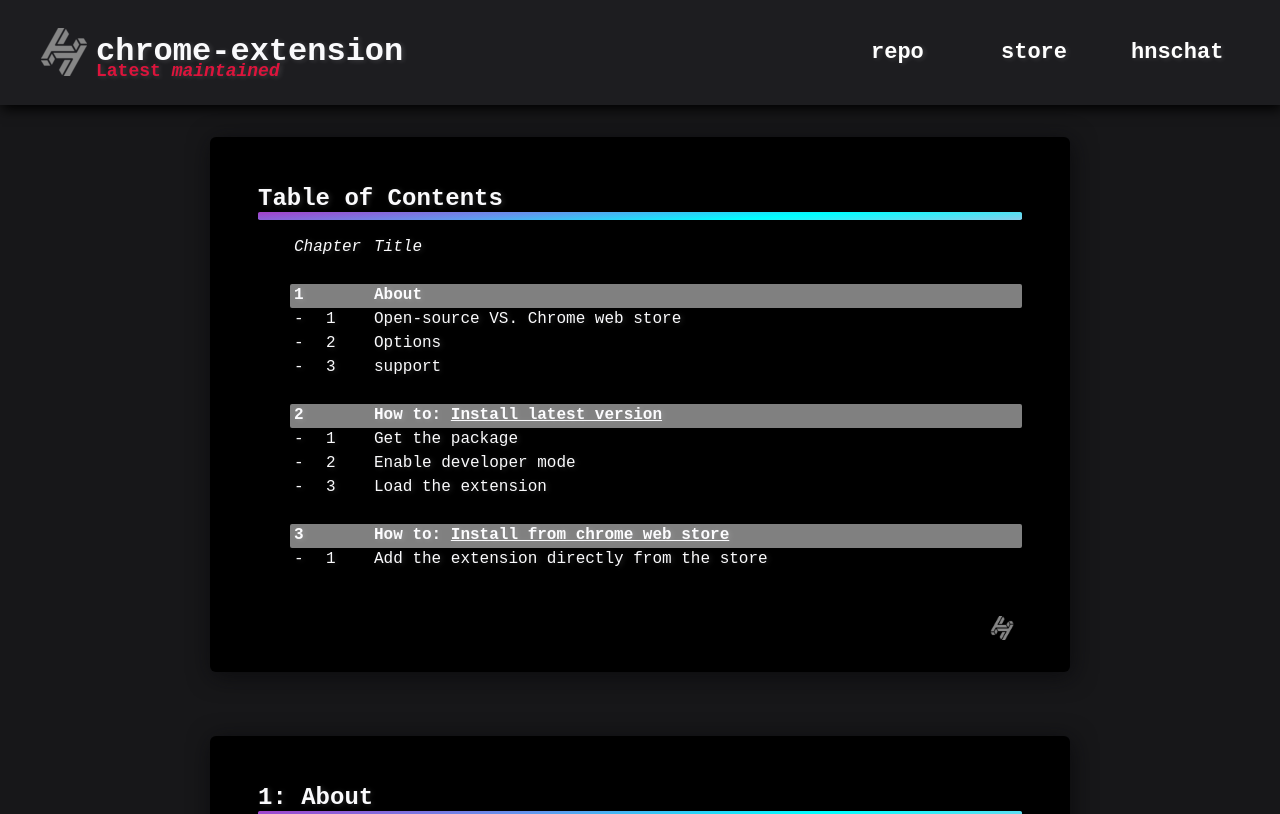
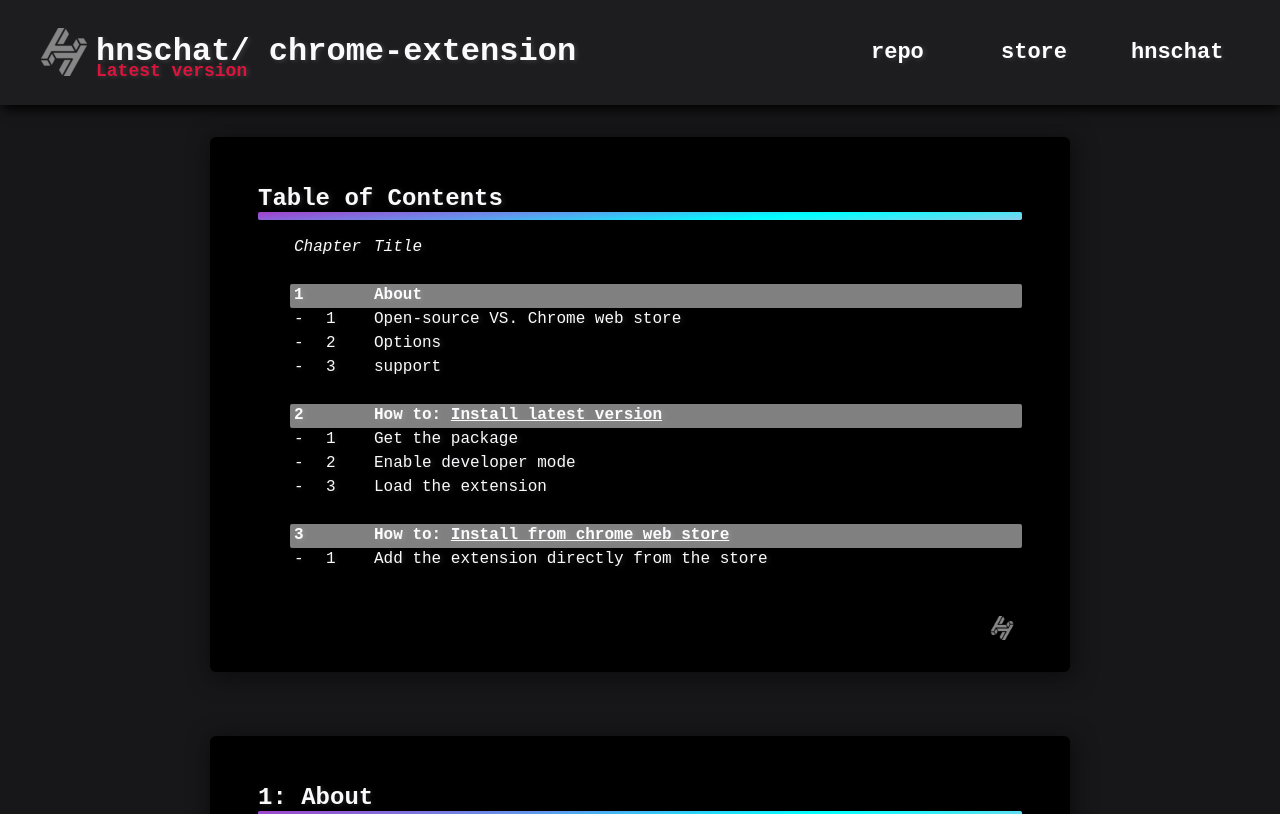
Before and after one commit to Sh1Tt/hnschat-chrome-extension, a browser extension: page index.html in a window 1280 px wide. Shown: the top 814 px of the page. Drawn offline with Linux system fonts and the light colour scheme.

Commit message:
Update index.html

```diff
--- a/index.html
+++ b/index.html
@@ -250,8 +250,8 @@
             <span>
                 <img src="./files/unpacked/logo/grey_48.png" alt="Handshake Logo 48x48" layout="fill">
                 <h1>
-                    chrome-extension
-                    <span>Latest&nbsp;<i>maintained</i></span>
+                    hnschat/ chrome-extension
+                    <span>Latest version</span>
                 </h1>
             </span>
             <h2>
```
